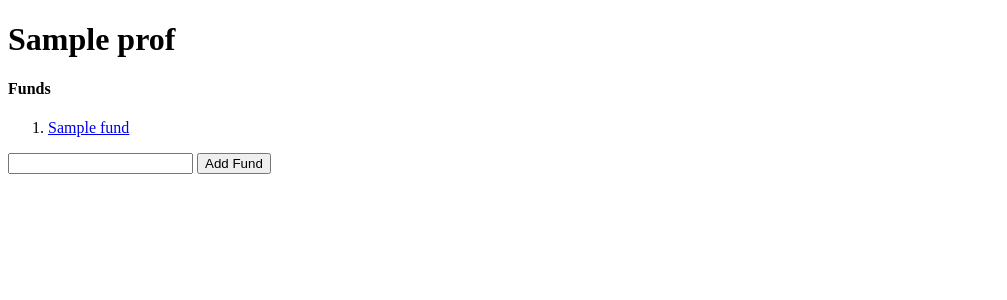
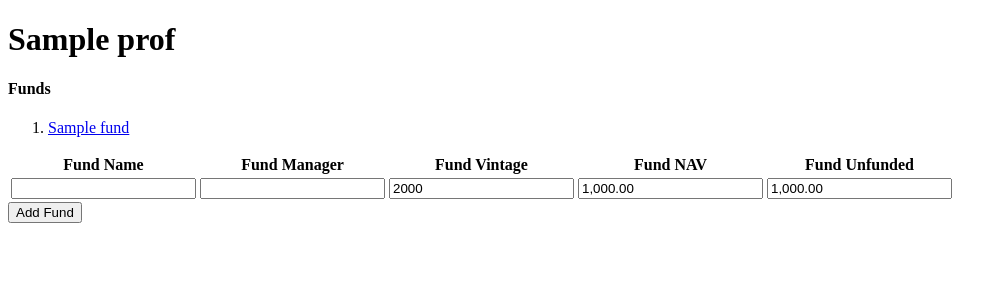
Before and after one commit to dveb8886/ResearchLab, a Flask app: template templates/profile.html in a window 1280 px wide. Shown: the top 300 px of the page, without its empty margins (0-1007 px from the left). Run offline with Flask 2, Linux system fonts and the light colour scheme; the template is opened without the code that fills it: most values are stand-ins (such as "Sample title", 1, 10 or a date in 2020).

Commit message:
added attribute table on profile page

```diff
--- a/assets/sql/fund_add.sql
+++ b/assets/sql/fund_add.sql
@@ -1,3 +1,3 @@
 -- :name fund_add :insert
-insert into fund (fund_name, prof)
-values (:fund_name, :prof);
+insert into fund (fund_name, fund_manager, fund_vintage, fund_nav, fund_unfunded, prof)
+values (:fund_name, :fund_manager, :fund_vintage, :fund_nav, :fund_unfunded, :prof);
--- a/assets/sql/fund_create.sql
+++ b/assets/sql/fund_create.sql
@@ -2,5 +2,9 @@
 create table if not exists fund (
     id integer primary key,
     fund_name varchar(25),
+    fund_manager varchar(25),
+    fund_vintage int,
+    fund_nav decimal(18, 3),
+    fund_unfunded decimal(18, 3),
     prof int
 );
--- a/model/model_setup.py
+++ b/model/model_setup.py
@@ -20,7 +20,7 @@ def init():
         handler.org_add(org_name='Test Company')
         handler.user_add(id=1, user_name='Test User', org=1)
         handler.prof_add(id=1, prof_name='Test Profile', org=1)
-        handler.fund_add(id=1, fund_name='Test Fund', prof=1)
+        handler.fund_add(id=1, fund_name='Test Fund', fund_manager="Test Manager", fund_vintage=2000, fund_nav=0.00, fund_unfunded=0.00, prof=1)
 
     # return the queries handler
     return handler
--- a/templates/profile.html
+++ b/templates/profile.html
@@ -18,7 +18,26 @@
         {% endfor %}
         </ol>
         <form action="{{ url_for('fund_api.add') }}" method="post">
-            <input name="fund_name" />
+
+            <table class="table_tag">
+                <tbody>
+                    <tr>
+                        <th class="table_colHeader">Fund Name</th>
+                        <th class="table_colHeader">Fund Manager</th>
+                        <th class="table_colHeader">Fund Vintage</th>
+                        <th class="table_colHeader">Fund NAV</th>
+                        <th class="table_colHeader">Fund Unfunded</th>
+                    </tr>
+                    <tr class="table_row">
+                        <td class="table_valueContainer"><input name="fund_name" /></td>
+                        <td class="table_valueContainer"><input name="fund_manager" /></td>
+                        <td class="table_valueContainer"><input name="fund_vintage" value="2000"/></td>
+                        <td class="table_valueContainer"><input name="fund_nav" value="1,000.00"/></td>
+                        <td class="table_valueContainer"><input name="fund_unfunded" value="1,000.00" /></td>
+                    </tr>
+                </tbody>
+            </table>
+
             <input name="prof_id" hidden="true" value="{{ prof.id }}" />
             <button>Add Fund</button>
         </form>
```
Also changed, not shown: controllers/fund.py (+8 -3 lines), model/fund.py (+6 -2 lines), routes/fund.py (+6 -1 lines).
